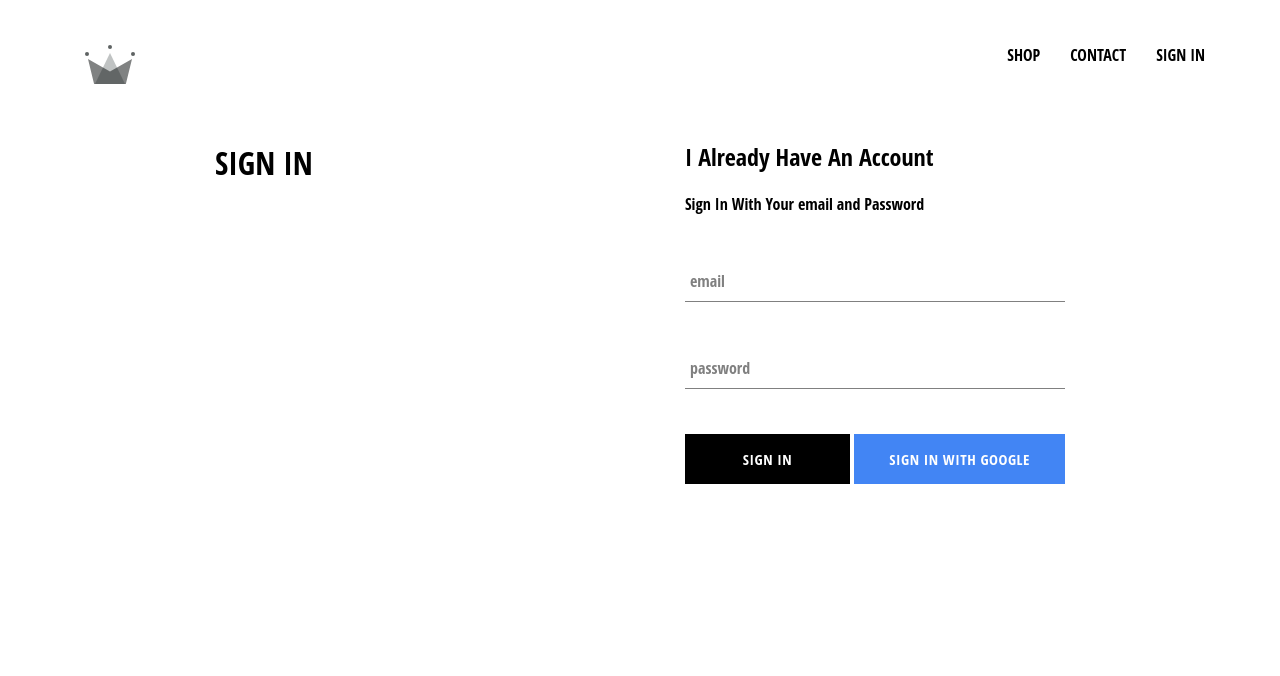
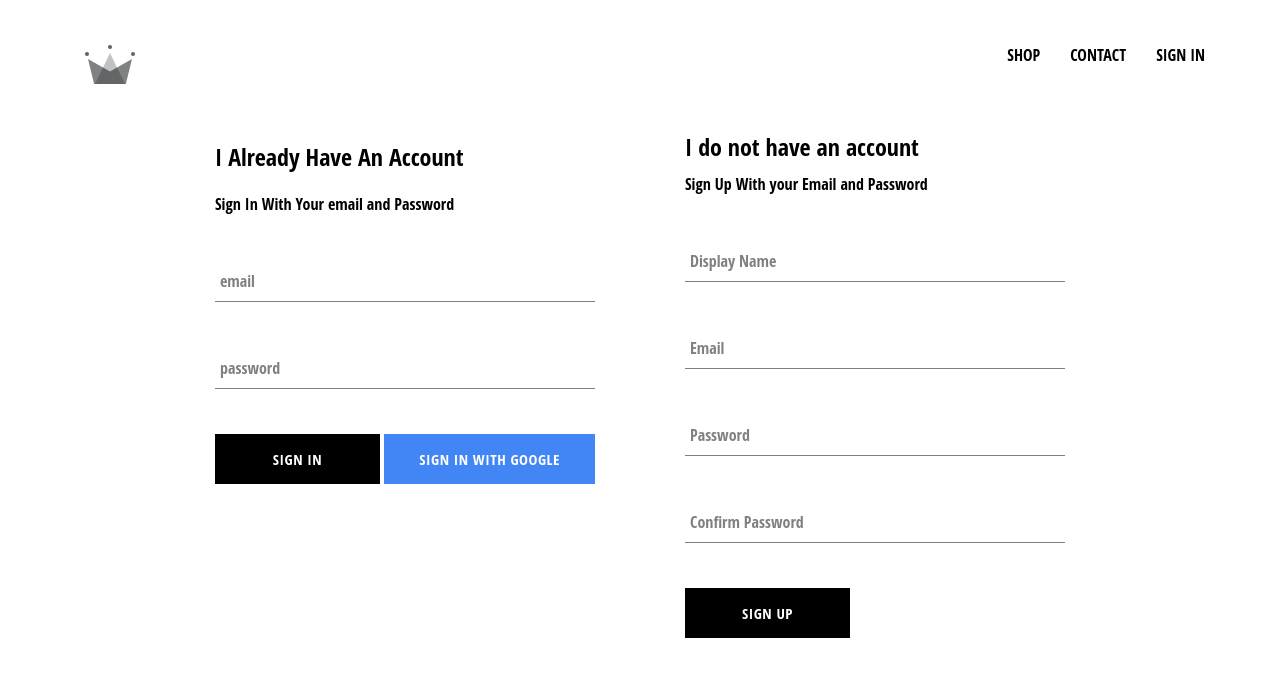
Before and after one commit to mail21/crwn-clothing, a React (Create React App) app: page /signIn in a window 1280 px wide. Shown: the top 676 px of the page. Built offline with nearby package versions, Linux system fonts and the light colour scheme; no server answers; the HTML template or start-up script is replaced by a standard one.

Commit message:
Menambah sign up dan fitur untuk menyimpan autentikasi ke firestore

```diff
--- a/src/App.js
+++ b/src/App.js
@@ -5,7 +5,7 @@
 import Header from './components/header/header.component';
 import SignInAndSignUp from './pages/sign-in-and-sign-up/sign-in-and-sign-up.component';
 import './App.css';
-import { auth } from './firebase/firebase.utils';
+import { auth, createUserProfileDocument } from './firebase/firebase.utils';
 
 class App extends React.Component {
   constructor(props) {
@@ -19,9 +19,28 @@
   unSubscribeFromAuth = null;
 
   componentDidMount() {
-    this.unSubscribeFromAuth = auth.onAuthStateChanged((user) => {
-      this.setState({ currentUser: user });
-      console.log(user);
+    this.unSubscribeFromAuth = auth.onAuthStateChanged(async (userAuth) => {
+      //di function ini kita akan memasukan value yang di dapat dari autentikasi
+      //ke state App, nilai dari userAuth adalah data yang didapat ketika
+      //user melakukan login dari google
+      //userAuth akan bernilai null jika user belum melakukan login jadi hanya lakukan
+      // setState jika
+      if (userAuth) {
+        const userRef = await createUserProfileDocument(userAuth);
+
+        userRef.onSnapshot((snapShot) => {
+          // console.log('a', snapShot.data());
+          // method data() akan mengembalikan real value yang di database firestore
+          this.setState({
+            currentUser: {
+              id: snapShot.id,
+              ...snapShot.data(),
+            },
+          });
+        });
+      } else {
+        this.setState({ currentUser: userAuth });
+      }
     });
     //auth.onAuthStateChanged itu bersifat open subscription
   }
--- /dev/null
+++ b/src/components/sign-up/sign-up.component.jsx
@@ -0,0 +1,98 @@
+import React from 'react';
+
+import FormInput from './../form-input/form-input.component';
+import CustomButton from './../custom-button/custom-button.component';
+
+import { auth, createUserProfileDocument } from './../../firebase/firebase.utils';
+
+import './sign-up.style.scss';
+
+class SignUp extends React.Component {
+  constructor(props) {
+    super(props);
+    this.state = {
+      displayName: '',
+      email: '',
+      password: '',
+      confirmPassword: '',
+    };
+  }
+
+  handleChange = (e) => {
+    const { value, name } = e.target;
+    this.setState({ [name]: value });
+  };
+
+  handleSubmit = async (e) => {
+    e.preventDefault();
+    const { displayName, email, password, confirmPassword } = this.state;
+    if (password !== confirmPassword) {
+      alert('password dont match');
+      return;
+    }
+
+    try {
+      // auth.createUserWithEmailAndPassword() mengembalika objek userAuth tetapi userAuth itu ada di key user pada objek itu
+      const { user } = await auth.createUserWithEmailAndPassword(email, password);
+
+      await createUserProfileDocument(user, { displayName });
+
+      this.setState({
+        displayName: '',
+        email: '',
+        password: '',
+        confirmPassword: '',
+      });
+    } catch (error) {
+      console.log('Ada Error pada saat Login', error.message);
+    }
+  };
+
+  render() {
+    const { displayName, email, password, confirmPassword } = this.state;
+
+    return (
+      <div className="sign-up">
+        <h2 className="title">I do not have an account</h2>
+        <span>Sign Up With your Email and Password</span>
+        <form className="sign-up-form" onSubmit={this.handleSubmit}>
+          <FormInput
+            type="text"
+            name="displayName"
+            value={displayName}
+            onChange={this.handleChange}
+            label="Display Name"
+            required
+          />
+          <FormInput
+            type="email"
+            name="email"
+            value={email}
+            onChange={this.handleChange}
+            label="Email"
+            required
+          />
+          <FormInput
+            type="password"
+            name="password"
+            value={password}
+            onChange={this.handleChange}
+            label="Password"
+            required
+          />
+          <FormInput
+            type="password"
+            name="confirmPassword"
+            value={confirmPassword}
+            onChange={this.handleChange}
+            label="Confirm Password"
+            required
+          />
+          <CustomButton type="submit">SIGN UP</CustomButton>
+        </form>
+      </div>
+    );
+  }
+}
+
+export default SignUp;
--- /dev/null
+++ b/src/components/sign-up/sign-up.style.scss
@@ -0,0 +1,9 @@
+.sign-up {
+  display: flex;
+  flex-direction: column;
+  width: 380px;
+
+  .title {
+    margin: 10px 0;
+  }
+}
--- a/src/firebase/firebase.utils.js
+++ b/src/firebase/firebase.utils.js
@@ -14,6 +14,34 @@
   measurementId: 'G-0ER81RNQW9',
 };
 
+export const createUserProfileDocument = async (userAuth, additionalData) => {
+  if (!userAuth) return;
+
+  // userRef disini adalah DocumentReference kenapa document ya karena kita disini mengunakan doc jika collection maka jadi collectionReference
+  const userRef = firestore.doc(`users/${userAuth.uid}`);
+
+  //snapshot disini adalah snapshotObject
+  const snapshot = await userRef.get();
+  //akan masuk ke if jika user belum pernah sign sebelumnya
+  if (!snapshot.exists) {
+    const { displayName, email } = userAuth;
+    const createdAt = new Date();
+
+    try {
+      await userRef.set({
+        displayName,
+        email,
+        createdAt,
+        ...additionalData,
+      });
+    } catch (error) {
+      console.log('terdapat error ketika membuat user', error.message);
+    }
+  }
+
+  return userRef;
+};
+
 firebase.initializeApp(config);
 
 export const auth = firebase.auth();
--- a/src/pages/sign-in-and-sign-up/sign-in-and-sign-up.component.jsx
+++ b/src/pages/sign-in-and-sign-up/sign-in-and-sign-up.component.jsx
@@ -2,11 +2,12 @@
 
 import './sign-in-and-sign-up.style.scss';
 import SignIn from './../../components/sign-in/sign-in.component';
+import SignUp from './../../components/sign-up/sign-up.component';
 
 const SignInAndSignUp = () => (
   <div className="sign-in-and-sign-up">
-    <h1>SIGN IN</h1>
     <SignIn />
+    <SignUp />
   </div>
 );
 
```
